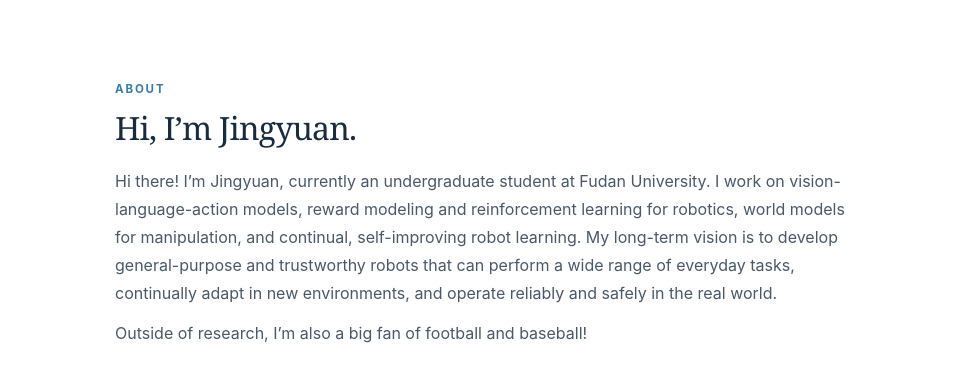
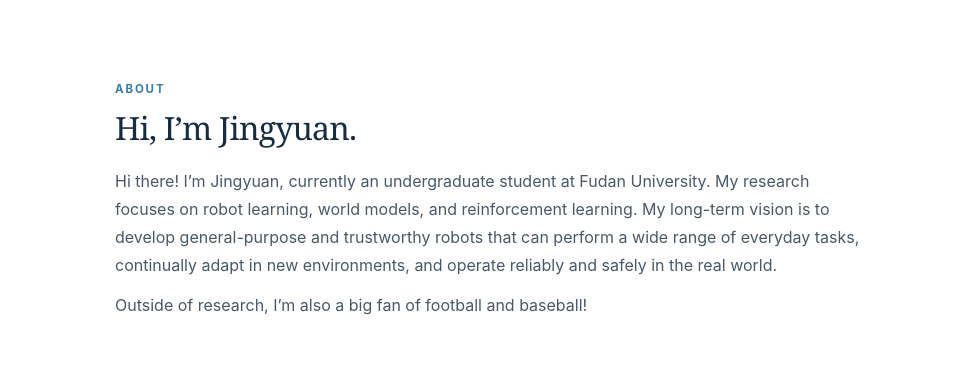
Before and after one commit to jerryliujy/jerryliujy.github.io, a plain HTML site: page index.html in a window 1280 px wide. Shown: the top 374 px of the page, 305-1280 px from the left. Drawn offline with Linux system fonts and the light colour scheme.

Commit message:
Simplify research interests in biography

```diff
--- a/index.html
+++ b/index.html
@@ -91,7 +91,7 @@
     </aside>
     <main>
       <section class="about" id="about"><p class="section-kicker">ABOUT</p><h2>Hi, I’m Jingyuan.</h2>
-        <p class="bio">Hi there! I’m Jingyuan, currently an undergraduate student at Fudan University. I work on vision-language-action models, reward modeling and reinforcement learning for robotics, world models for manipulation, and continual, self-improving robot learning. My long-term vision is to develop general-purpose and trustworthy robots that can perform a wide range of everyday tasks, continually adapt in new environments, and operate reliably and safely in the real world.</p>
+        <p class="bio">Hi there! I’m Jingyuan, currently an undergraduate student at Fudan University. My research focuses on robot learning, world models, and reinforcement learning. My long-term vision is to develop general-purpose and trustworthy robots that can perform a wide range of everyday tasks, continually adapt in new environments, and operate reliably and safely in the real world.</p>
         <p class="bio">Outside of research, I’m also a big fan of football and baseball!</p>
       </section>
     <section aria-labelledby="publications">
```
